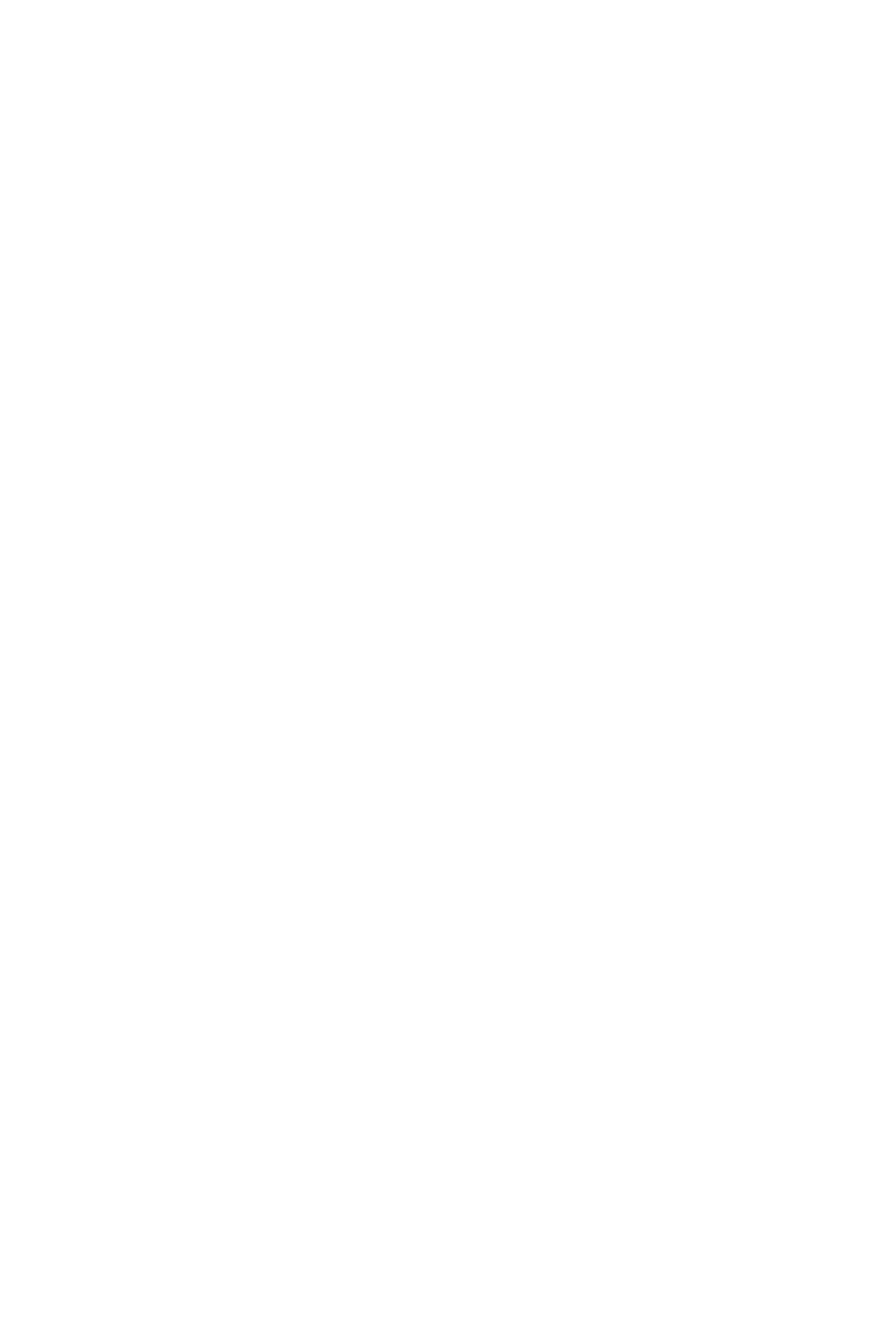
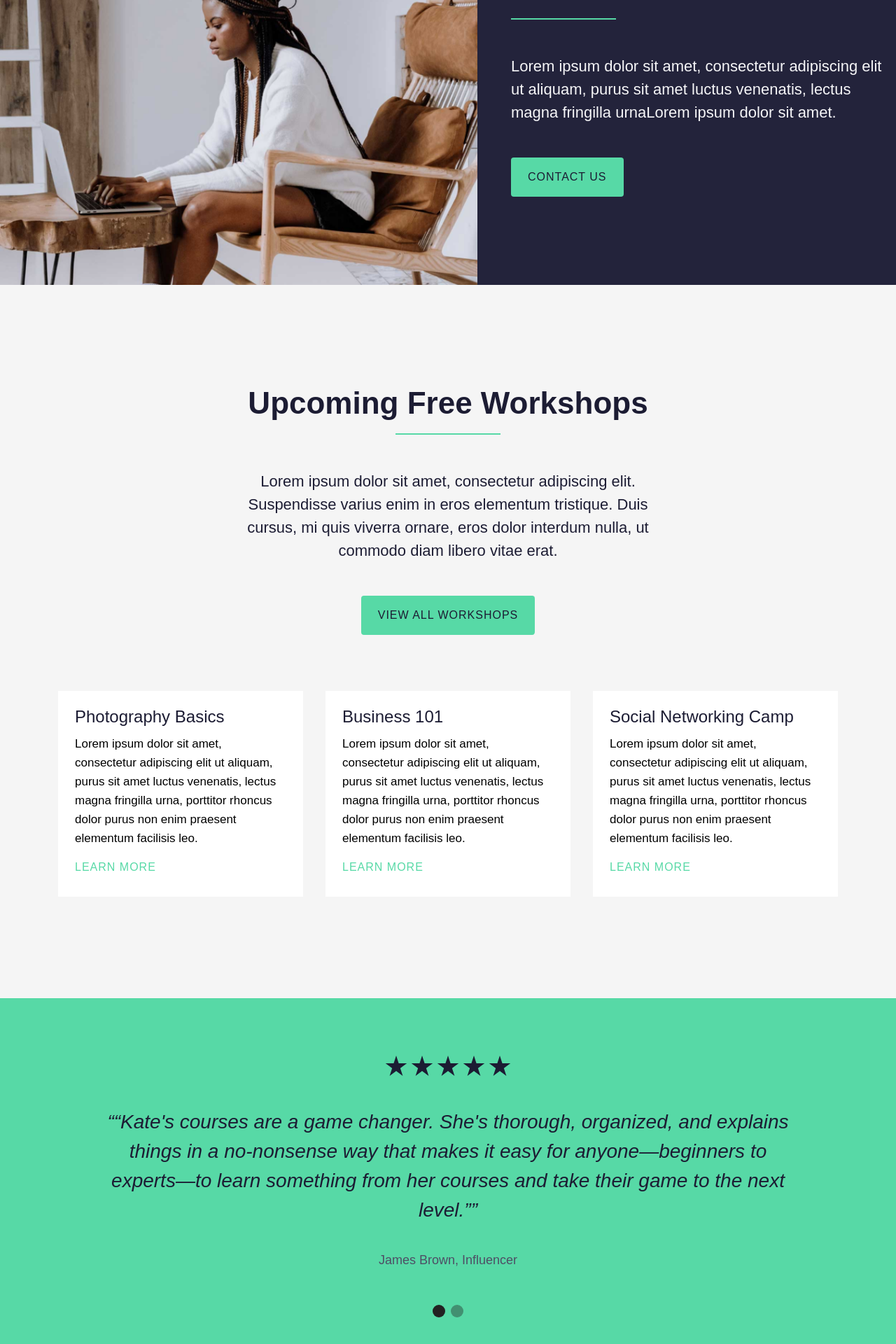
Before and after one commit to uzregxurshid/albisonintern, a React (Create React App) app: page / in a window 1280 px wide. Shown: the part 2292-4212 px from the top of the page at 70% size. Before the commit the page ends 2070 px from the top, so only its background shows below. Built offline with nearby package versions, Linux system fonts and the light colour scheme; the HTML template or start-up script is replaced by a standard one.

Commit message:
comments section

```diff
--- /dev/null
+++ b/src/components/comments.jsx
@@ -0,0 +1,44 @@
+import Star from '../assets/images/comments/star.svg';
+const Comments = () => {
+  return (
+    <div className="comment bg-mainbggreen">
+      <div className="container max-w-[1061] px-5 mx-auto">
+        <div className="comment__container flex flex-col items-center justify-center pt-[82px] pb-[92px]">
+          <div className="comment__starts">
+            <ul className='flex'>
+              <li className='comment__item'>
+                <img src={Star} alt="star" />
+              </li>
+              <li className='comment__item ml-[5px]'>
+                <img src={Star} alt="star" />
+              </li>
+              <li className='comment__item ml-[5px]'>
+                <img src={Star} alt="star" />
+              </li>
+              <li className='comment__item ml-[5px]'>
+                <img src={Star} alt="star" />
+              </li>
+              <li className='comment__item ml-[5px]'>
+                <img src={Star} alt="star" />
+              </li>
+            </ul>
+          </div>
+          <div className="comment__quota text-maintext w-[1006px] text-center mt-[45px]">
+            <q className='text-[28px] leading-[42px] font-normal text-center italic'>
+              “Kate's courses are a game changer. She's thorough, organized, and explains things in a no-nonsense way that makes it easy for anyone—beginners to experts—to learn something from her courses and take their game to the next level.”
+            </q>
+          </div>
+          <div className='comment__author text-[18px] leading-[27px] mt-[37px] text-cardtexta'>
+            James Brown, Influencer
+          </div>
+          <div className='comment__navigation mt-[50px]'>
+            <button className='cursor-pointer w-[18px] h-[18px] rounded-full bg-[#222222]' type='button'></button>
+            <button className='cursor-pointer w-[18px] h-[18px] rounded-full bg-[#22222266] ml-2' type='button'></button>
+          </div>
+        </div>
+      </div>
+    </div>
+  )
+}
+
+export default Comments
--- a/src/components/course.jsx
+++ b/src/components/course.jsx
@@ -99,7 +99,6 @@ const Courses = () => {
                     <a className={styles.courses__link} href="/">Learn More</a>
                   </div>
                 </div>
-
               </li>
             </ul>
           </div>
--- /dev/null
+++ b/src/components/personal.jsx
@@ -0,0 +1,36 @@
+import PersonalHero from '../assets/images/personal/hero.png';
+const Personal = () => {
+  const styles= {
+    personal: "personal bg-mainbgblack",
+    container: "container max-w-[1440px] mx-auto",
+    personal__container: "flex  w-full w930:pb-10 w930:justify-center",
+    personal__right: 'personal__right flex flex-col pl-12 items-left justify-center w1100:pl-10 w1100:pr-4 w930:items-center w930:pl-2 w930:pr-2',
+    personal__header: 'text-maintextwhite w930:text-center text-[44px] leading-[53px] font-bold not-italic  w-[618px] w1280:w-[550px] w1160:text-[40px] w1100:text-[38px] w1100:w-[420px] w930:w-[450px] w520:w-auto',
+    personal__text: 'text-maintextwhite w930:text-center text-[22px] leading-[33px] font-normal not-italic w-[618px] mt-[50px] w1280:w-[550px] w1160:text-[18px] w1160:w-[520px] w1100:w-[420px] lg:mt-[30px]  w520:w-auto',
+    personal__btn: 'intro__left--button text-maintext px-6 py-4 bg-mainbggreen w-max mt-12 rounded  uppercase tracking-[1px] lg:mt-8',
+    personal__line: 'w-[150px] h-0.5 bg-mainbggreen mt-4',
+
+  }
+  return (
+    <div className={styles.personal}>
+      <div className={styles.container}>
+        <div className={styles.personal__container}>
+          <div className="personal__left w930:hidden">
+            <img src={PersonalHero} alt="hero" />
+          </div>
+          <div className={styles.personal__right}>
+            <h2 className={styles.personal__header}>
+            Get personalized learning recommendations
+            </h2>
+            <span className={styles.personal__line}></span>
+            <img className='hidden w930:block mt-10 w520:w-auto' src={PersonalHero} alt="hero" width={400} height={400} />
+            <p className={styles.personal__text}>Lorem ipsum dolor sit amet, consectetur adipiscing elit ut aliquam, purus sit amet luctus venenatis, lectus magna fringilla urnaLorem ipsum dolor sit amet.</p>
+            <button className={styles.personal__btn} type="button">Contact Us</button>
+          </div>
+        </div>
+      </div>
+    </div>
+  )
+}
+
+export default Personal
--- /dev/null
+++ b/src/components/workshops.jsx
@@ -0,0 +1,83 @@
+const Workshops = () => {
+  const styles = {
+    workshops: "workshops bg-mainbgworkshop",
+    container: "container max-w-[1404px] px-4 mx-auto",
+    workshops__container: "workshops__container flex flex-col items-center pt-[142px] pb-[145px] md:py-[100px]",
+    workshops__header: " workshops__header text-[44px] leading-[53px] font-bold text-maintext text-center md:text-[38px]",
+    workshops__line: "workshops__line w-[150px] h-0.5 bg-mainbggreen mt-[17px] ",
+    workshops__text: "workshops__text w-[644px] text-[22px] leading-[33px] text-center text-maintext mt-[50px] md:w-[520px] w520:text-[20px] w520:w-[425px] w425:w-[330px] w425:text-[16px] w375:w-[320px]",
+    workshops__button: "workshops__btn text-maintext px-6 py-4 bg-mainbggreen w-max mt-12 rounded lg:mt-10 uppercase tracking-[1px] text-center",
+    workshops__main: "workshops__main flex",
+    workshops__list: "workshops__list flex first:ml-0 mt-20 w1050:flex-wrap w1050:justify-center w850px:grid grid-cols-2 grid-rows-1 gap-0 w850:w-[400px] w375:w-[320px]",
+    workshops__cardbg: "card__img w-full h-[197px]",
+    workshops__info: 'text-[17px] leading-[27px] font-normal not-italic mt-[11px]',
+    workshops__link: 'text-[16px] leading-[21px] text-mainbggreen tracking-[1px] uppercase not-italic font-normal',
+    workshops__theme: 'card__body--text text-[24px] leading-[29px] text-maintext font-normal w-[313px]',
+    workshops__cardbody: 'card__body bg-white pl-6 pr-[35px] pt-[22px] pb-[30px] w1160:pl-5 w1050:pl-6 overflow-hidden',
+    workshops__itemf: "workshops__card card w-[391px] w1280:w-[350px] w1160:w-[320px] w1050:w-[391px] w425:w-[360px] w375:w-[320px]",
+    workshops__nextitems: "workshops__card card w-[391px] ml-12 w1320:ml-8 w1280:w-[350px] w1160:w-[320px] w1050:w-[391px] w850:mt-20 w850:ml-0 w425:w-[360px] w375:w-[320px]",
+    workshops__nextitems3: "workshops__card card w-[391px] ml-12 w1320:ml-8 w1280:w-[350px] w1160:w-[320px] w1050:mt-20 w1050:w-[391px] w1050:ml-0 w425:w-[360px] w375:w-[320px]",
+  }
+  return (
+    <div className={styles.workshops}>
+      <div className={styles.container}>
+        <div className={styles.workshops__container}>
+          <h2 className={styles.workshops__header}>Upcoming Free Workshops</h2>
+          <div className={styles.workshops__line}></div>
+          <p className={styles.workshops__text}>Lorem ipsum dolor sit amet, consectetur adipiscing elit. Suspendisse varius enim in eros elementum tristique. Duis cursus, mi quis viverra ornare, eros dolor interdum nulla, ut commodo diam libero vitae erat.</p>
+          <button className={styles.workshops__button} type="button">
+            View All Workshops
+          </button>
+
+          <div className={styles.workshops__main}>
+            <ul className={styles.workshops__list}>
+              <li className={styles.workshops__itemf}>
+                <div className={styles.workshops__cardbody}>
+                  <div className={styles.workshops__theme}>
+                    Photography Basics
+                  </div>
+                  <div className={styles.workshops__info}>
+                    Lorem ipsum dolor sit amet, consectetur adipiscing elit ut aliquam, purus sit amet luctus venenatis, lectus magna fringilla urna, porttitor rhoncus dolor purus non enim praesent elementum facilisis leo.
+                  </div>
+                  <div className='mt-4'>
+                    <a className={styles.workshops__link} href="/">Learn More</a>
+                  </div>
+                </div>
+
+              </li>
+              <li className={styles.workshops__nextitems}>
+                <div className={styles.workshops__cardbody}>
+                  <div className={styles.workshops__theme}>
+                    Business 101
+                  </div>
+                  <div className={styles.workshops__info}>
+                    Lorem ipsum dolor sit amet, consectetur adipiscing elit ut aliquam, purus sit amet luctus venenatis, lectus magna fringilla urna, porttitor rhoncus dolor purus non enim praesent elementum facilisis leo.
+                  </div>
+                  <div className='mt-4'>
+                    <a className={styles.workshops__link} href="/">Learn More</a>
+                  </div>
+                </div>
+
+              </li>
+              <li className={styles.workshops__nextitems3}>
+                <div className={styles.workshops__cardbody}>
+                  <div className={styles.workshops__theme}>
+                    Social Networking Camp
+                  </div>
+                  <div className={styles.workshops__info}>
+                    Lorem ipsum dolor sit amet, consectetur adipiscing elit ut aliquam, purus sit amet luctus venenatis, lectus magna fringilla urna, porttitor rhoncus dolor purus non enim praesent elementum facilisis leo.
+                  </div>
+                  <div className='mt-4'>
+                    <a className={styles.workshops__link} href="/">Learn More</a>
+                  </div>
+                </div>
+              </li>
+            </ul>
+          </div>
+        </div>
+      </div>
+    </div>
+  )
+}
+
+export default Workshops
--- a/src/pages/index.jsx
+++ b/src/pages/index.jsx
@@ -1,7 +1,10 @@
+import Comments from "../components/comments"
 import Courses from "../components/course"
 import Header from "../components/header"
 import Intro from "../components/intro"
+import Personal from "../components/personal"
 import Suggest from "../components/suggest"
+import Workshops from "../components/workshops"
 const Main = () => {
   return (
    <>
@@ -9,6 +12,9 @@ const Main = () => {
     <Header/>
     <Intro/>
     <Courses/>
+    <Personal/>
+    <Workshops/>
+    <Comments/>
     </>
   )
 }
--- a/tailwind.config.js
+++ b/tailwind.config.js
@@ -28,7 +28,8 @@ module.exports = {
       mainbgblack: "#23233B",
       maingtextgray: "#B2B2BF",
       white: "#FFFFFF",
-      cardtexta:"#4E4E65"
+      cardtexta:"#4E4E65",
+      mainbgworkshop: "#F5F5F5"
     }
   },
   plugins: [],
```
Also changed, not shown: src/assets/images/comments/star.svg (added), src/assets/images/personal/hero.png (added).
